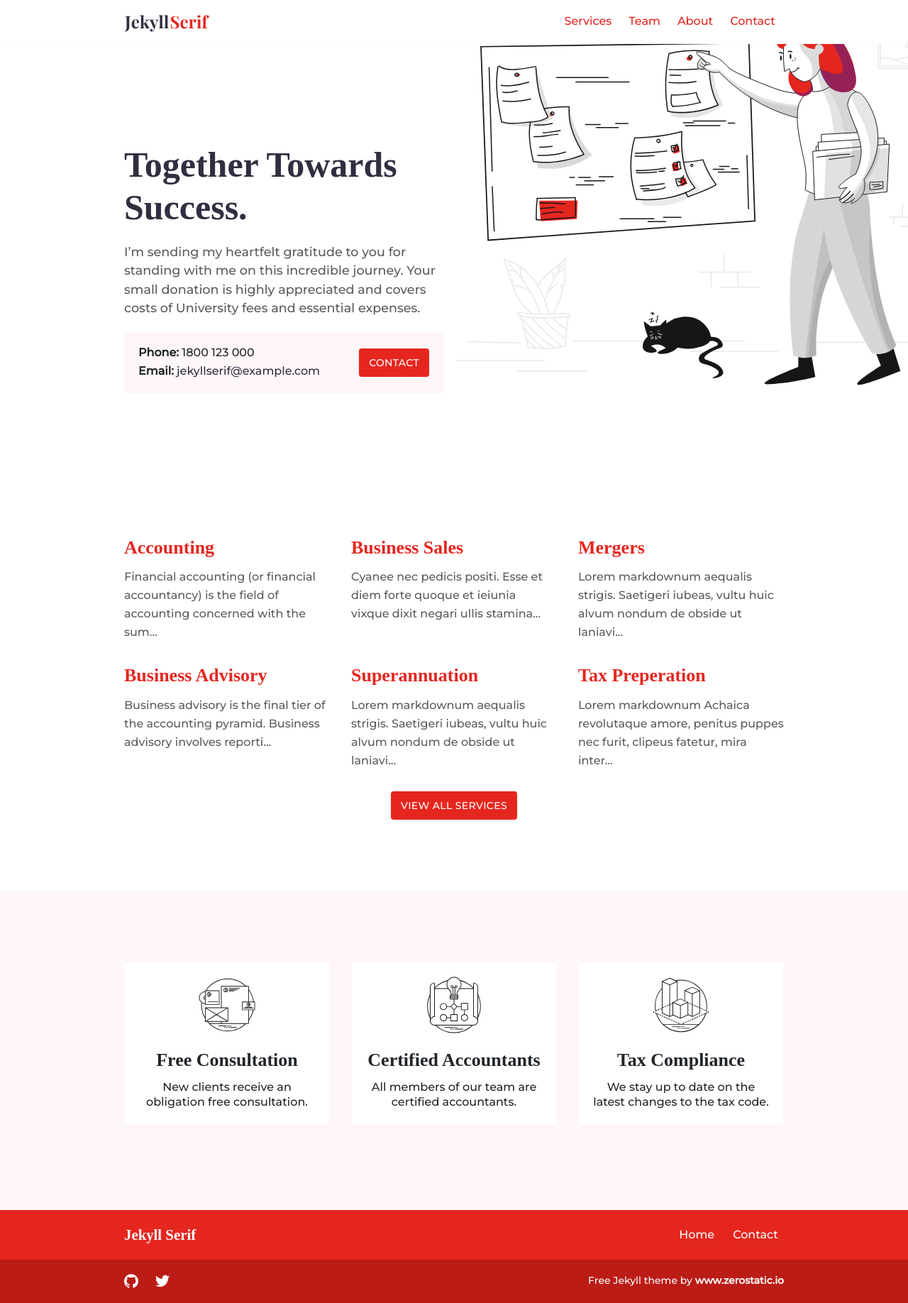
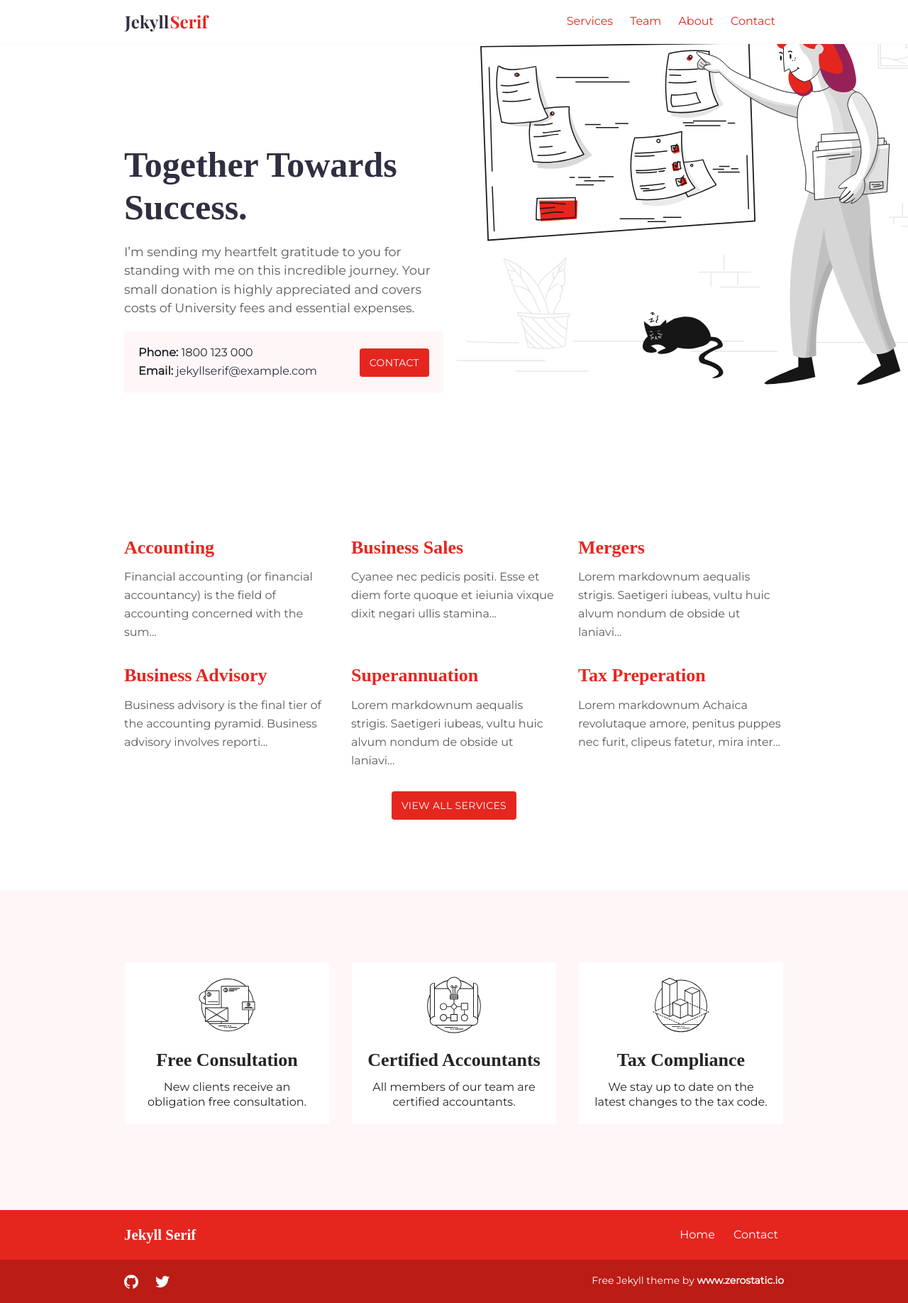
Before and after one commit to spmwtech/SPMWtech, a Jekyll site: the page built from index.md, in a window 1280 px wide. Shown: the whole page at 71% size. Built offline with Jekyll 4.4.1, drawn with Linux system fonts in a browser that asks for light colours; some web fonts are replaced.

Commit message:
Update default.html

```diff
--- a/_layouts/default.html
+++ b/_layouts/default.html
@@ -9,7 +9,7 @@
   <!-- Google Fonts CDN -->
   <link rel="preconnect" href="https://fonts.googleapis.com">
   <link rel="preconnect" href="https://fonts.gstatic.com" crossorigin>
-  <link href="https://fonts.googleapis.com/css2?family=Montserrat:ital,wght@0,500;1,500&family=Orelega+One&display=swap" rel="stylesheet">
+  <link href="https://fonts.googleapis.com/css2?family=Montserrat:ital@0;1&family=Work+Sans:ital,wght@0,700;1,700&display=swap" rel="stylesheet">
   <!-- Self host font -->
   <!-- <link rel="preload" href="{{ '/assets/fonts/Circular Std Font.woff2' | relative_url }}" as="font" type="font/woff2" crossorigin> -->
   <link href="{{ '/assets/css/style.css' | relative_url }}" rel="stylesheet">
```
